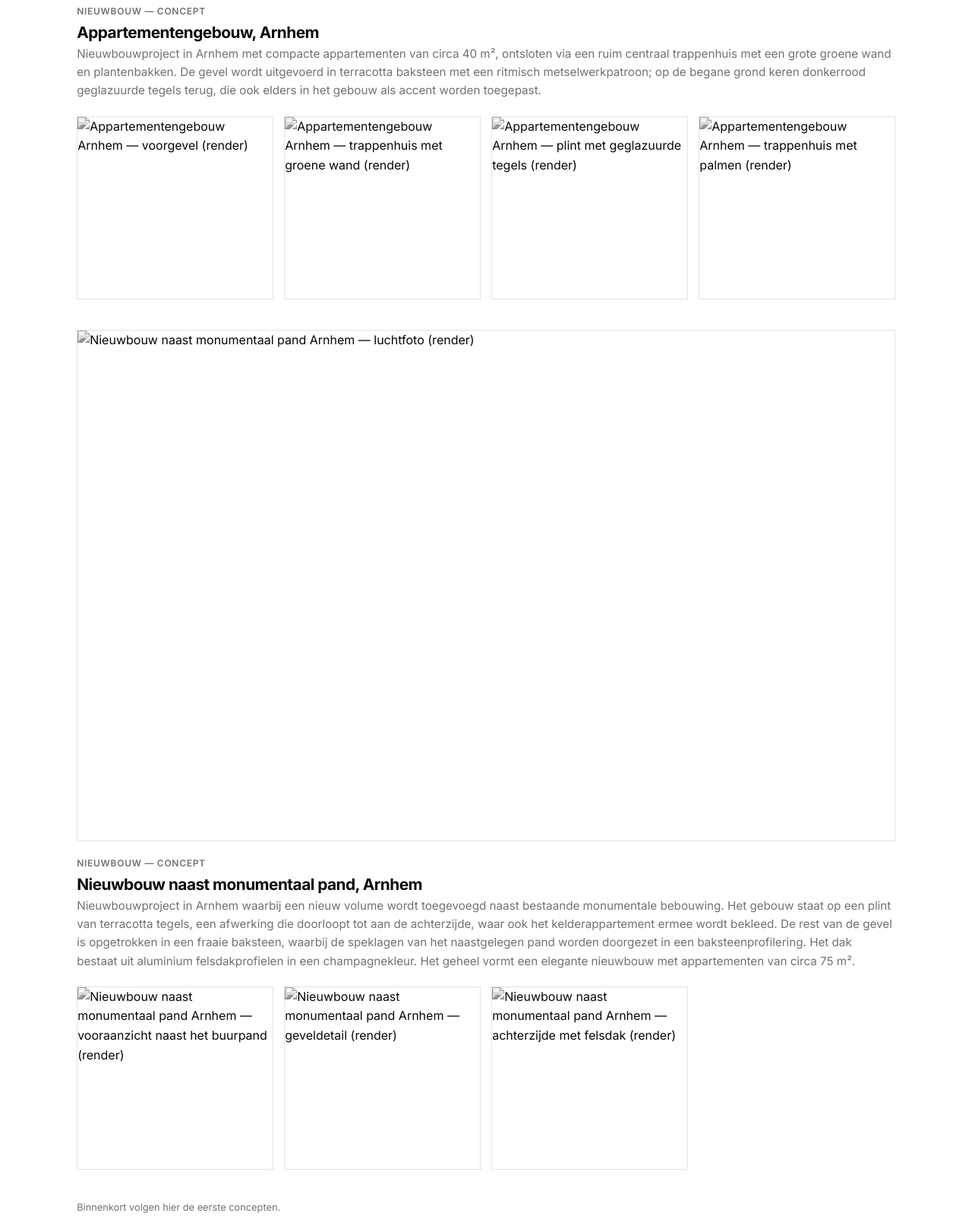
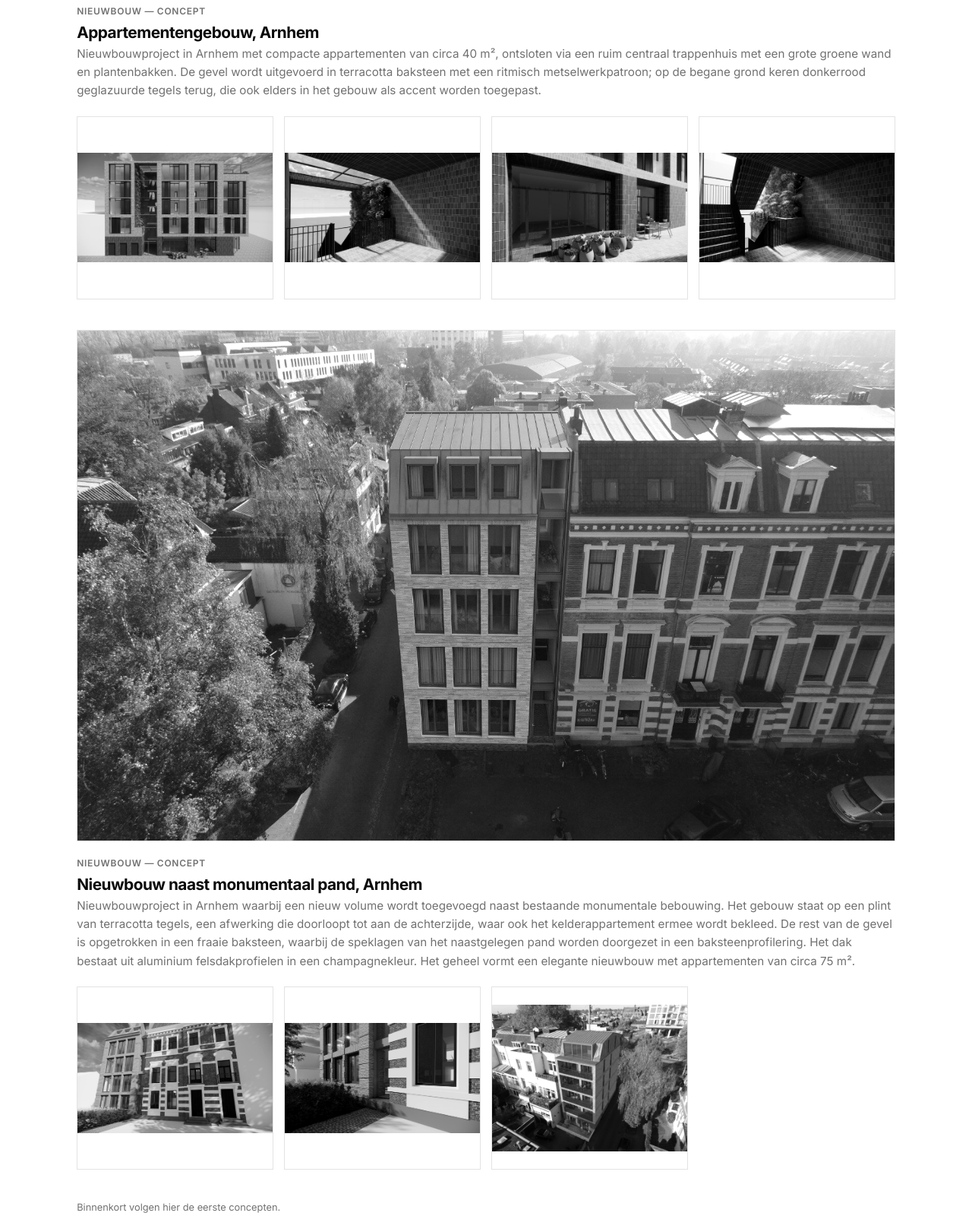
Before and after one commit to PMADamsterdam/pmad-website, a plain HTML site: page concepten.html in a window 1280 px wide. Shown: the part 1200-2800 px from the top of the page at 76% size. Drawn offline with Linux system fonts and the light colour scheme.

Commit message:
Add files via upload

```diff
--- a/concepten.html
+++ b/concepten.html
@@ -66,26 +66,26 @@
 
         <article class="project-card" data-category="nieuwbouw" style="grid-column: 1 / -1;">
           <div class="project-photo">
-            <img src="images/20261108_3D_Dronebeeld_03.jpeg" alt="Appartementengebouw Arnhem — luchtfoto (render)" loading="lazy">
+            <img src="images/arnhem-dronebeeld.jpg" alt="Appartementengebouw Arnhem — luchtfoto (render)" loading="lazy">
           </div>
           <span class="meta" data-i18n="concepts.arnhem.meta">Nieuwbouw — concept</span>
           <h3 data-i18n="concepts.arnhem.title">Appartementengebouw, Arnhem</h3>
           <p data-i18n="concepts.arnhem.desc">Nieuwbouwproject in Arnhem met compacte appartementen van circa 40 m², ontsloten via een ruim centraal trappenhuis met een grote groene wand en plantenbakken. De gevel wordt uitgevoerd in terracotta baksteen met een ritmisch metselwerkpatroon; op de begane grond keren donkerrood geglazuurde tegels terug, die ook elders in het gebouw als accent worden toegepast.</p>
           <div class="drawing-strip">
             <div class="drawing-thumb">
-              <img src="images/20261028_3D_Gevels_09.png" alt="Appartementengebouw Arnhem — voorgevel (render)" loading="lazy">
+              <img src="images/arnhem-voorgevel.jpg" alt="Appartementengebouw Arnhem — voorgevel (render)" loading="lazy">
               <span data-i18n="concepts.arnhem.d1">Voorgevel in terracotta baksteen (render)</span>
             </div>
             <div class="drawing-thumb">
-              <img src="images/20261028_3D_Interieur_02.png" alt="Appartementengebouw Arnhem — trappenhuis met groene wand (render)" loading="lazy">
+              <img src="images/arnhem-trappenhuis.jpg" alt="Appartementengebouw Arnhem — trappenhuis met groene wand (render)" loading="lazy">
               <span data-i18n="concepts.arnhem.d2">Trappenhuis met groene wand (render)</span>
             </div>
             <div class="drawing-thumb">
-              <img src="images/20261028_3D_Gevels_02.png" alt="Appartementengebouw Arnhem — plint met geglazuurde tegels (render)" loading="lazy">
+              <img src="images/arnhem-plint-tegels.jpg" alt="Appartementengebouw Arnhem — plint met geglazuurde tegels (render)" loading="lazy">
               <span data-i18n="concepts.arnhem.d3">Plint met donkerrood geglazuurde tegels (render)</span>
             </div>
             <div class="drawing-thumb">
-              <img src="images/20261028_3D_Interieur_03.png" alt="Appartementengebouw Arnhem — trappenhuis met palmen (render)" loading="lazy">
+              <img src="images/arnhem-trappenhuis-2.jpg" alt="Appartementengebouw Arnhem — trappenhuis met palmen (render)" loading="lazy">
               <span data-i18n="concepts.arnhem.d4">Trappenhuis met palmen in de groene wand (render)</span>
             </div>
           </div>
@@ -93,22 +93,22 @@
 
         <article class="project-card" data-category="nieuwbouw" style="grid-column: 1 / -1;">
           <div class="project-photo">
-            <img src="images/20261108_3D_Drone_beeld_Voorzijde.jpeg" alt="Nieuwbouw naast monumentaal pand Arnhem — luchtfoto (render)" loading="lazy">
+            <img src="images/arnhem2-dronebeeld.jpg" alt="Nieuwbouw naast monumentaal pand Arnhem — luchtfoto (render)" loading="lazy">
           </div>
           <span class="meta" data-i18n="concepts.arnhem2.meta">Nieuwbouw — concept</span>
           <h3 data-i18n="concepts.arnhem2.title">Nieuwbouw naast monumentaal pand, Arnhem</h3>
           <p data-i18n="concepts.arnhem2.desc">Nieuwbouwproject in Arnhem waarbij een nieuw volume wordt toegevoegd naast bestaande monumentale bebouwing. Het gebouw staat op een plint van terracotta tegels, een afwerking die doorloopt tot aan de achterzijde, waar ook het kelderappartement ermee wordt bekleed. De rest van de gevel is opgetrokken in een fraaie baksteen, waarbij de speklagen van het naastgelegen pand worden doorgezet in een baksteenprofilering. Het dak bestaat uit aluminium felsdakprofielen in een champagnekleur. Het geheel vormt een elegante nieuwbouw met appartementen van circa 75 m².</p>
           <div class="drawing-strip">
             <div class="drawing-thumb">
-              <img src="images/20251028_Vooraanzicht_02.png" alt="Nieuwbouw naast monumentaal pand Arnhem — vooraanzicht naast het buurpand (render)" loading="lazy">
+              <img src="images/arnhem2-vooraanzicht.jpg" alt="Nieuwbouw naast monumentaal pand Arnhem — vooraanzicht naast het buurpand (render)" loading="lazy">
               <span data-i18n="concepts.arnhem2.d1">Voorgevel naast het monumentale buurpand (render)</span>
             </div>
             <div class="drawing-thumb">
-              <img src="images/20251028_Detail_gevel.png" alt="Nieuwbouw naast monumentaal pand Arnhem — geveldetail (render)" loading="lazy">
+              <img src="images/arnhem2-geveldetail.jpg" alt="Nieuwbouw naast monumentaal pand Arnhem — geveldetail (render)" loading="lazy">
               <span data-i18n="concepts.arnhem2.d2">Geveldetail: terracotta plint en baksteenprofilering (render)</span>
             </div>
             <div class="drawing-thumb">
-              <img src="images/20261108_3D_Drone_beeld_Achterzijde.jpeg" alt="Nieuwbouw naast monumentaal pand Arnhem — achterzijde met felsdak (render)" loading="lazy">
+              <img src="images/arnhem2-achterzijde.jpg" alt="Nieuwbouw naast monumentaal pand Arnhem — achterzijde met felsdak (render)" loading="lazy">
               <span data-i18n="concepts.arnhem2.d3">Achterzijde met champagnekleurig felsdak (render)</span>
             </div>
           </div>
```
